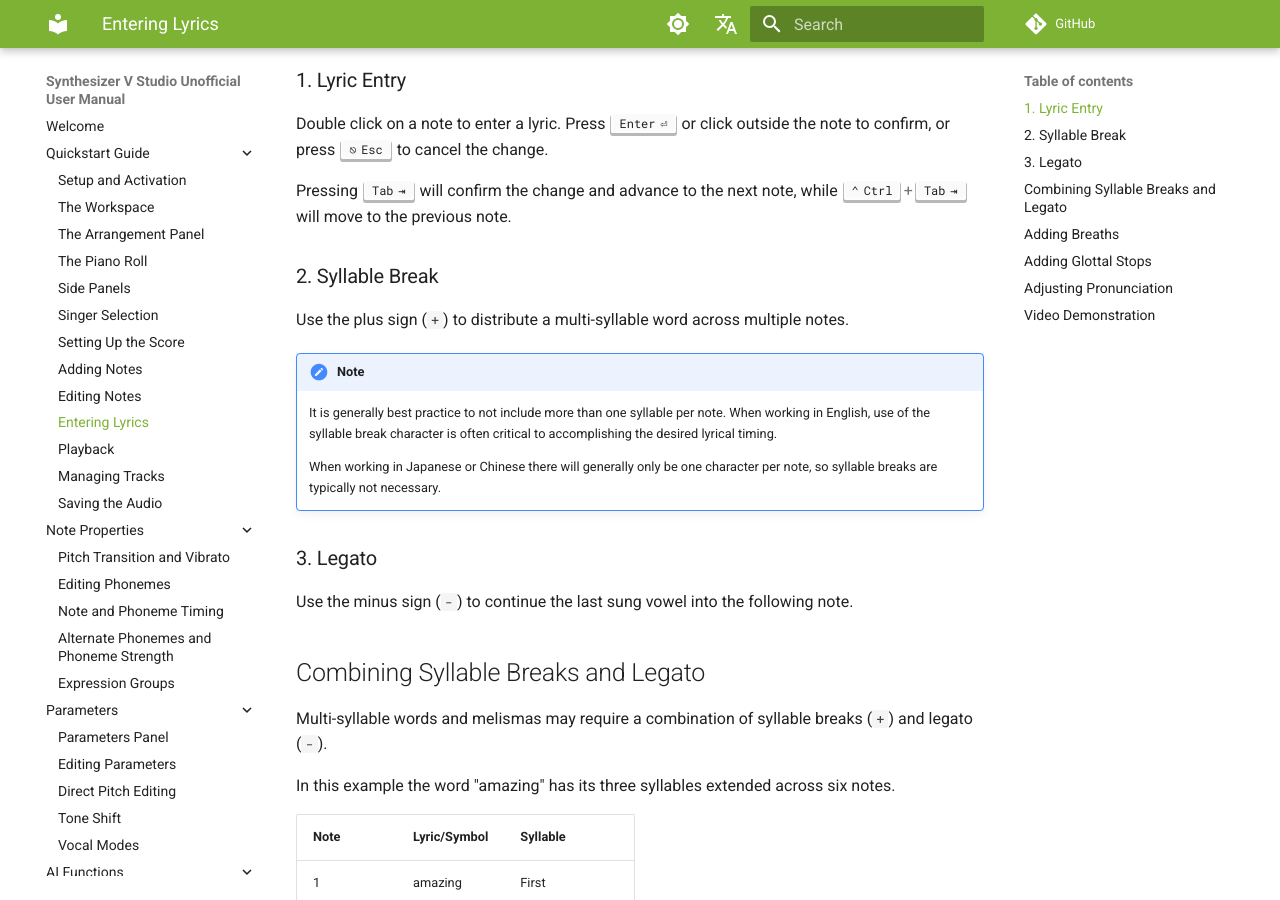
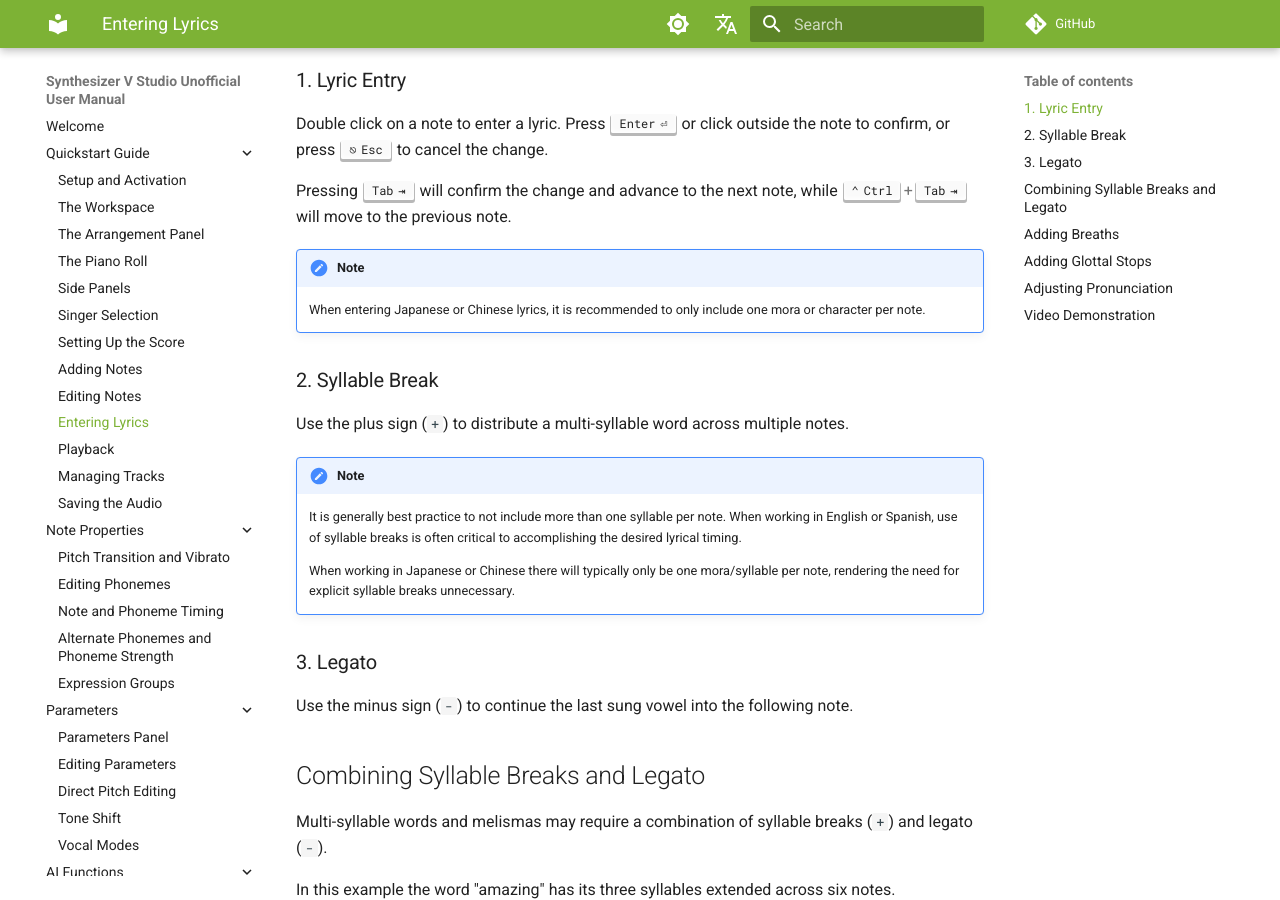
Before and after one commit to claire-west/svstudio-manual, an MkDocs documentation site: the page built from docs/quickstart/entering-lyrics.md, in a window 1280 px wide and 900 px high, scrolled down 752 px. Built offline with MkDocs 1.6.1 and Material for MkDocs 9.7.7, drawn with Linux system fonts in a browser that asks for light colours; comment, search, counter and statistics services are not loaded.

Commit message:
Various revisions

```diff
--- a/docs/quickstart/entering-lyrics.md
+++ b/docs/quickstart/entering-lyrics.md
@@ -7,14 +7,18 @@
 
 Pressing ++tab++ will confirm the change and advance to the next note, while ++ctrl+tab++ will move to the previous note.
 
+!!! note
+
+    When entering Japanese or Chinese lyrics, it is recommended to only include one mora or character per note.
+
 ### 2. Syllable Break
 Use the plus sign (`+`) to distribute a multi-syllable word across multiple notes.
 
 !!! note
 
-    It is generally best practice to not include more than one syllable per note. When working in English, use of the syllable break character is often critical to accomplishing the desired lyrical timing.
+    It is generally best practice to not include more than one syllable per note. When working in English or Spanish, use of syllable breaks is often critical to accomplishing the desired lyrical timing.
 
-    When working in Japanese or Chinese there will generally only be one character per note, so syllable breaks are typically not necessary.
+    When working in Japanese or Chinese there will typically only be one mora/syllable per note, rendering the need for explicit syllable breaks unnecessary.
 
 ### 3. Legato
 Use the minus sign (`-`) to continue the last sung vowel into the following note.
```
Also changed, not shown: docs/ai-functions/pitch-mode-sing.md (+2 -0 lines), docs/daw-integration/plugin.md (+4 -0 lines), docs/quickstart/saving-the-audio.md (+4 -0 lines).
